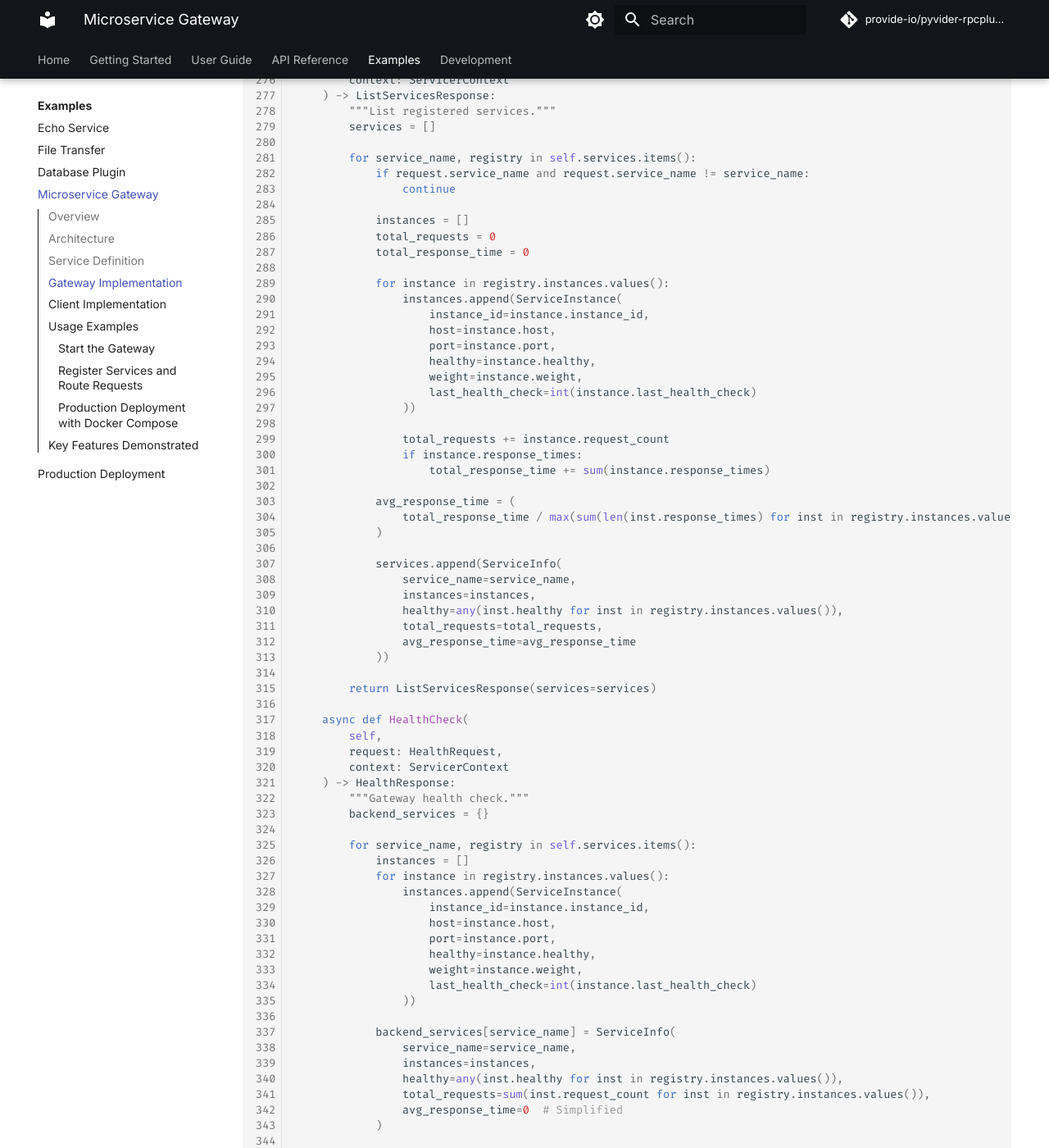
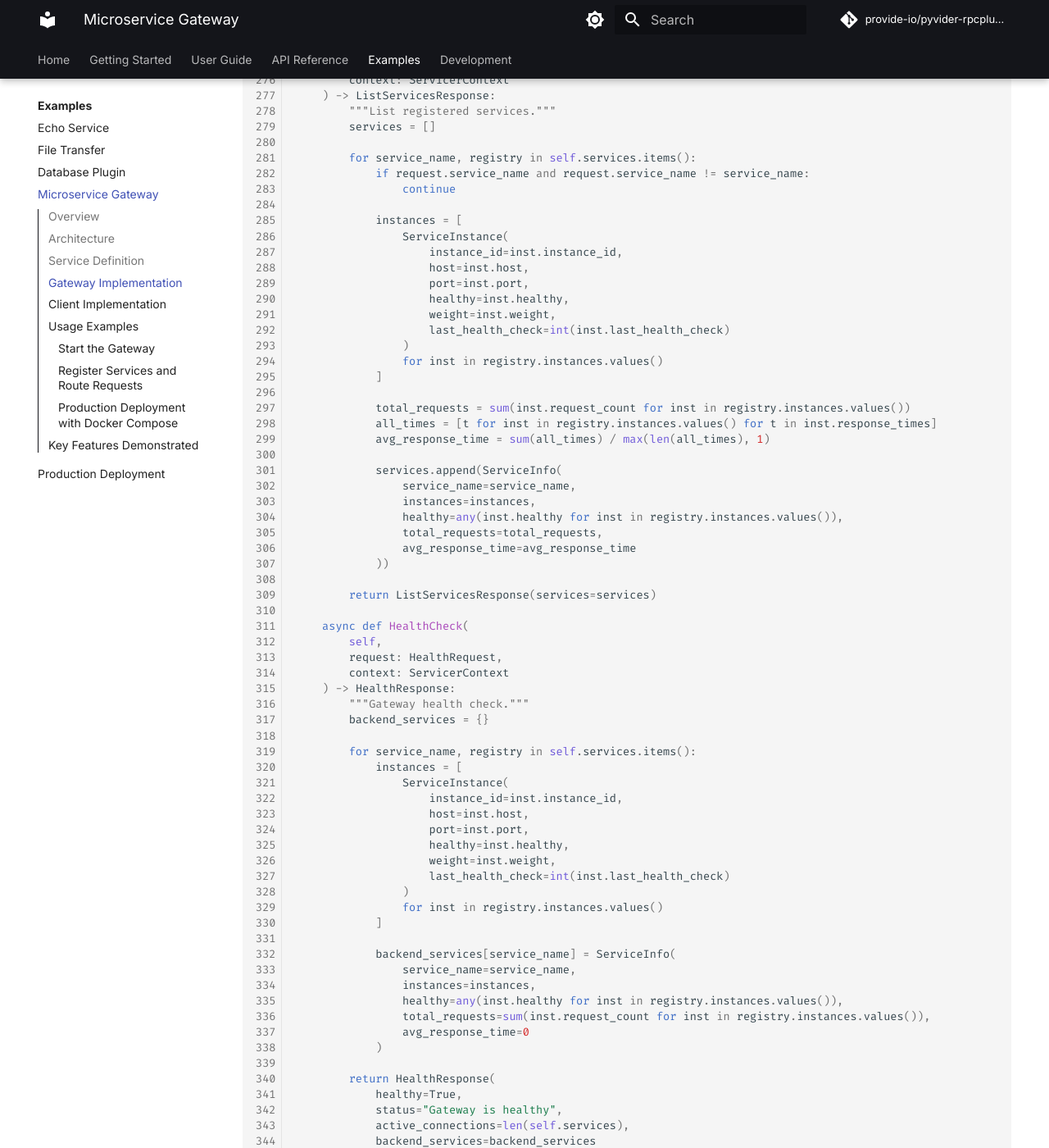
Before and after one commit to provide-io/pyvider-rpcplugin, an MkDocs documentation site: the page built from docs/examples/microservice-gateway.md, in a window 1280 px wide and 1400 px high, scrolled down 8426 px. Shown: the whole window at 82% size. Built offline with MkDocs 1.6.1 and Material for MkDocs 9.7.7, drawn with Linux system fonts in a browser that asks for light colours; comment, search, counter and statistics services are not loaded; the version menu is left out; some of the changed text lies outside the part shown.

Commit message:
🔼⚙️ [skip ci] auto-commit

```diff
--- a/docs/examples/microservice-gateway.md
+++ b/docs/examples/microservice-gateway.md
@@ -436,27 +436,21 @@
             if request.service_name and request.service_name != service_name:
                 continue
 
-            instances = []
-            total_requests = 0
-            total_response_time = 0
+            instances = [
+                ServiceInstance(
+                    instance_id=inst.instance_id,
+                    host=inst.host,
+                    port=inst.port,
+                    healthy=inst.healthy,
+                    weight=inst.weight,
+                    last_health_check=int(inst.last_health_check)
+                )
+                for inst in registry.instances.values()
+            ]
 
-            for instance in registry.instances.values():
-                instances.append(ServiceInstance(
-                    instance_id=instance.instance_id,
-                    host=instance.host,
-                    port=instance.port,
-                    healthy=instance.healthy,
-                    weight=instance.weight,
-                    last_health_check=int(instance.last_health_check)
-                ))
-
-                total_requests += instance.request_count
-                if instance.response_times:
-                    total_response_time += sum(instance.response_times)
-
-            avg_response_time = (
-                total_response_time / max(sum(len(inst.response_times) for inst in registry.instances.values()), 1)
-            )
+            total_requests = sum(inst.request_count for inst in registry.instances.values())
+            all_times = [t for inst in registry.instances.values() for t in inst.response_times]
+            avg_response_time = sum(all_times) / max(len(all_times), 1)
 
             services.append(ServiceInfo(
                 service_name=service_name,
@@ -477,23 +471,24 @@
         backend_services = {}
 
         for service_name, registry in self.services.items():
-            instances = []
-            for instance in registry.instances.values():
-                instances.append(ServiceInstance(
-                    instance_id=instance.instance_id,
-                    host=instance.host,
-                    port=instance.port,
-                    healthy=instance.healthy,
-                    weight=instance.weight,
-                    last_health_check=int(instance.last_health_check)
-                ))
+            instances = [
+                ServiceInstance(
+                    instance_id=inst.instance_id,
+                    host=inst.host,
+                    port=inst.port,
+                    healthy=inst.healthy,
+                    weight=inst.weight,
+                    last_health_check=int(inst.last_health_check)
+                )
+                for inst in registry.instances.values()
+            ]
 
             backend_services[service_name] = ServiceInfo(
                 service_name=service_name,
                 instances=instances,
                 healthy=any(inst.healthy for inst in registry.instances.values()),
                 total_requests=sum(inst.request_count for inst in registry.instances.values()),
-                avg_response_time=0  # Simplified
+                avg_response_time=0
             )
 
         return HealthResponse(
@@ -517,12 +512,9 @@
 
             total_requests = sum(inst.request_count for inst in registry.instances.values())
             total_errors = sum(inst.error_count for inst in registry.instances.values())
+            all_times = [t for inst in registry.instances.values() for t in inst.response_times]
 
-            all_response_times = []
-            for inst in registry.instances.values():
-                all_response_times.extend(inst.response_times)
-
-            avg_response_time = sum(all_response_times) / max(len(all_response_times), 1)
+            avg_response_time = sum(all_times) / max(len(all_times), 1)
             error_rate = total_errors / max(total_requests, 1)
 
             service_metrics[service_name] = ServiceMetrics(
@@ -533,18 +525,16 @@
             )
 
         # Overall metrics
-        total_requests = self.metrics["total_requests"]
-        total_errors = self.metrics["total_errors"]
-        avg_response_time = sum(self.metrics["response_times"]) / max(len(self.metrics["response_times"]), 1)
+        response_times = list(self.metrics["response_times"])
+        avg_response_time = sum(response_times) / max(len(response_times), 1)
 
-        # Calculate P95
-        sorted_times = sorted(self.metrics["response_times"])
+        sorted_times = sorted(response_times)
         p95_index = int(0.95 * len(sorted_times))
         p95_response_time = sorted_times[p95_index] if sorted_times else 0
 
         return MetricsResponse(
-            total_requests=total_requests,
-            total_errors=total_errors,
+            total_requests=self.metrics["total_requests"],
+            total_errors=self.metrics["total_errors"],
             avg_response_time=avg_response_time,
             p95_response_time=p95_response_time,
             service_metrics=service_metrics
@@ -556,18 +546,12 @@
         instance: BackendInstance
     ) -> GatewayResponse:
         """Forward request to backend instance."""
-        # Create gRPC channel to backend
         target = f"{instance.host}:{instance.port}"
-        timeout = request.timeout_ms / 1000 if request.timeout_ms > 0 else 30
 
         try:
             channel = grpc.aio.insecure_channel(target)
-
-            # Create generic stub (this would be service-specific in practice)
-            # For demo purposes, we'll simulate a response
             await asyncio.sleep(0.01)  # Simulate network delay
 
-            # Simulate backend response
             response_payload = json.dumps({
                 "message": f"Response from {instance.instance_id}",
                 "method": request.method,
@@ -588,29 +572,17 @@
 
     async def _validate_auth_token(self, token: str) -> bool:
         """Validate authentication token."""
-        # Simplified JWT validation (implement proper JWT validation)
-        if not token.startswith("Bearer "):
-            return False
-
-        # For demo purposes, accept any non-empty token
-        jwt_token = token[7:]  # Remove "Bearer " prefix
-        return len(jwt_token) > 0
+        # Simplified JWT validation - implement proper JWT validation in production
+        return token.startswith("Bearer ") and len(token) > 7
 
     async def _health_check_instance(self, instance: BackendInstance) -> bool:
         """Perform health check on service instance."""
         try:
             target = f"{instance.host}:{instance.port}"
             channel = grpc.aio.insecure_channel(target)
-
-            # Try to create connection (simplified health check)
-            await asyncio.wait_for(
-                asyncio.sleep(0.1),  # Simulate connection attempt
-                timeout=5.0
-            )
-
+            await asyncio.wait_for(asyncio.sleep(0.1), timeout=5.0)  # Simulate connection
             await channel.close()
             return True
-
         except Exception as e:
             logger.warning(f"Health check failed for {instance.instance_id}: {e}")
             return False
@@ -619,31 +591,15 @@
         """Background health check loop."""
         while True:
             try:
-                for service_name, registry in self.services.items():
+                for registry in self.services.values():
                     for instance in registry.instances.values():
                         instance.healthy = await self._health_check_instance(instance)
                         instance.last_health_check = time.time()
-
-                await asyncio.sleep(30)  # Health check every 30 seconds
-
+                await asyncio.sleep(30)
             except Exception as e:
                 logger.error(f"Health check loop error: {e}")
                 await asyncio.sleep(10)
 
-    async def _metrics_cleanup_loop(self):
-        """Clean up old metrics data."""
-        while True:
-            try:
-                # Clean up response times older than 1 hour
-                current_time = time.time()
-                cutoff_time = current_time - 3600  # 1 hour ago
-
-                # This is simplified - in practice you'd implement proper time-based cleanup
-                await asyncio.sleep(300)  # Run every 5 minutes
-
-            except Exception as e:
-                logger.error(f"Metrics cleanup error: {e}")
-                await asyncio.sleep(60)
 
 
 async def create_gateway_server():
```
